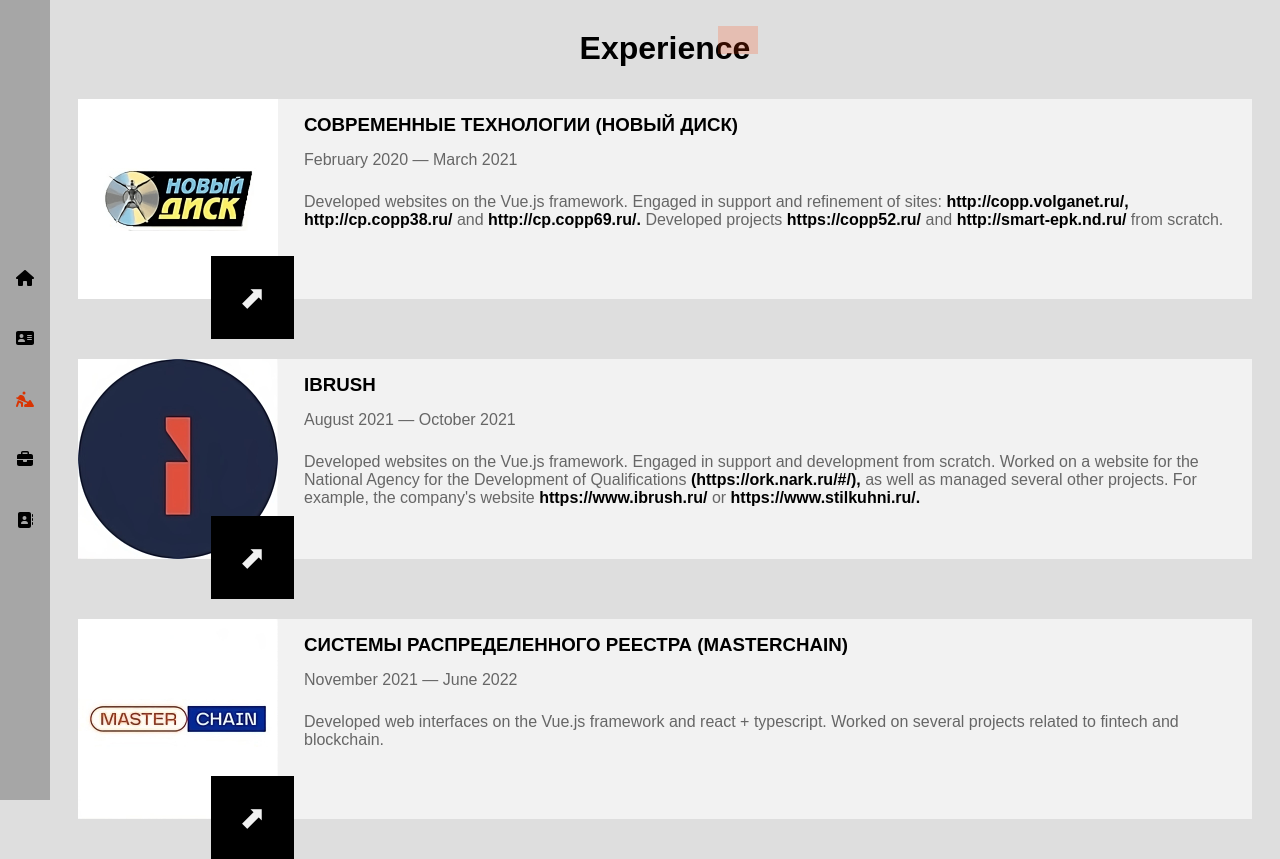
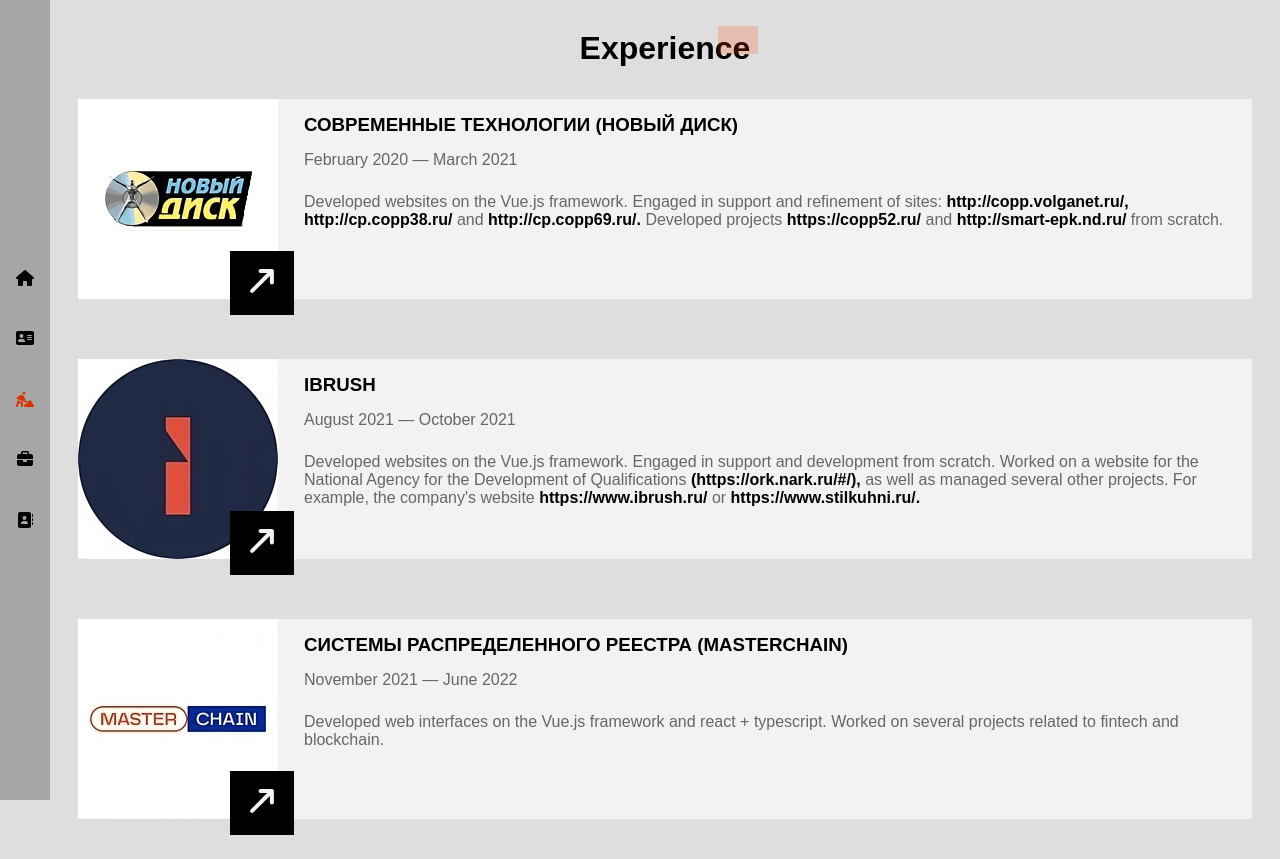
Before and after one commit to AndreyKholopov/new-portfolio, a Vue app: page /Experience in a window 1280 px wide. After the commit the page ends 837 px from the top, so only its background shows below. Built offline with nearby package versions, Linux system fonts and the light colour scheme; a web font is replaced by a local one.

Commit message:
change link button

```diff
--- a/src/components/Cards/ContactCard.vue
+++ b/src/components/Cards/ContactCard.vue
@@ -58,7 +58,9 @@
     </div>
 
     <a :href="getLink()" target="_blank">
-      <Button class="card__button" solid>&#11016;</Button>
+      <Button class="card__button" solid>
+        <font-awesome-icon :icon="['fas', 'arrow-up-long']" />
+      </Button>
     </a>
   </div>
 </template>
@@ -100,9 +102,13 @@
   overflow: hidden;
 
   &__button {
-    padding: 20px 28px 20px 28px;
+    padding: 20px 28px;
     font-size: 32px;
     aspect-ratio: 1/1;
+
+    svg {
+      transform: rotate(45deg);
+    }
   }
 
   &__title {
--- a/src/components/Cards/ExperienceCard.vue
+++ b/src/components/Cards/ExperienceCard.vue
@@ -68,7 +68,9 @@
     <a class="card__image_wrap" :href="link" target="_blank">
       <img class="card__image" :src="`/images/${img}`" :alt="img" />
 
-      <Button class="card__image_button" solid>&#11016;</Button>
+      <Button class="card__image_button" solid>
+        <font-awesome-icon :icon="['fas', 'arrow-up-long']" />
+      </Button>
     </a>
 
     <div class="card__wrap">
@@ -130,11 +132,15 @@
 
     &_button {
       position: absolute;
-      padding: 20px 28px 20px 28px;
-      bottom: -40px;
+      padding: 10px 20px;
+      bottom: -16px;
       right: -16px;
       font-size: 32px;
       aspect-ratio: 1/1;
+
+      svg {
+        transform: rotate(45deg);
+      }
     }
   }
 
--- a/src/components/Cards/PortfolioCard.vue
+++ b/src/components/Cards/PortfolioCard.vue
@@ -41,7 +41,9 @@
     <a class="card__image_wrap" :href="links['Site']" target="_blank">
       <img class="card__image" :src="`/images/${img}`" :alt="img" />
 
-      <Button class="card__image_button" solid>&#11016;</Button>
+      <Button class="card__image_button" solid>
+        <font-awesome-icon :icon="['fas', 'arrow-up-long']" />
+      </Button>
     </a>
 
     <div class="card__wrap">
@@ -92,11 +94,15 @@
 
     &_button {
       position: absolute;
-      padding: 20px 28px 20px 28px;
+      padding: 10px 20px;
       bottom: -16px;
       right: 16px;
       font-size: 32px;
       aspect-ratio: 1/1;
+
+      svg {
+        transform: rotate(45deg);
+      }
     }
   }
 
--- a/src/main.js
+++ b/src/main.js
@@ -21,6 +21,7 @@
   faEnvelope,
   faAddressCard,
   faPersonDigging,
+  faArrowUpLong,
 } from '@fortawesome/free-solid-svg-icons'
 
 library.add(
@@ -38,7 +39,8 @@
   faGithub,
   faTelegram,
   faAddressCard,
-  faPersonDigging
+  faPersonDigging,
+  faArrowUpLong
 )
 
 const app = createApp(App)
```
